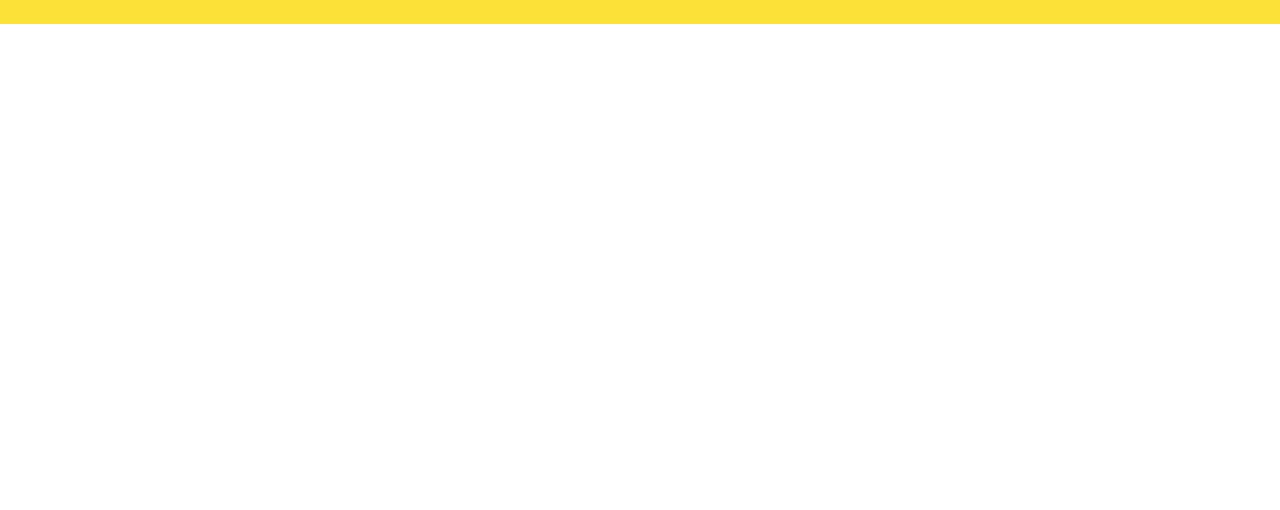
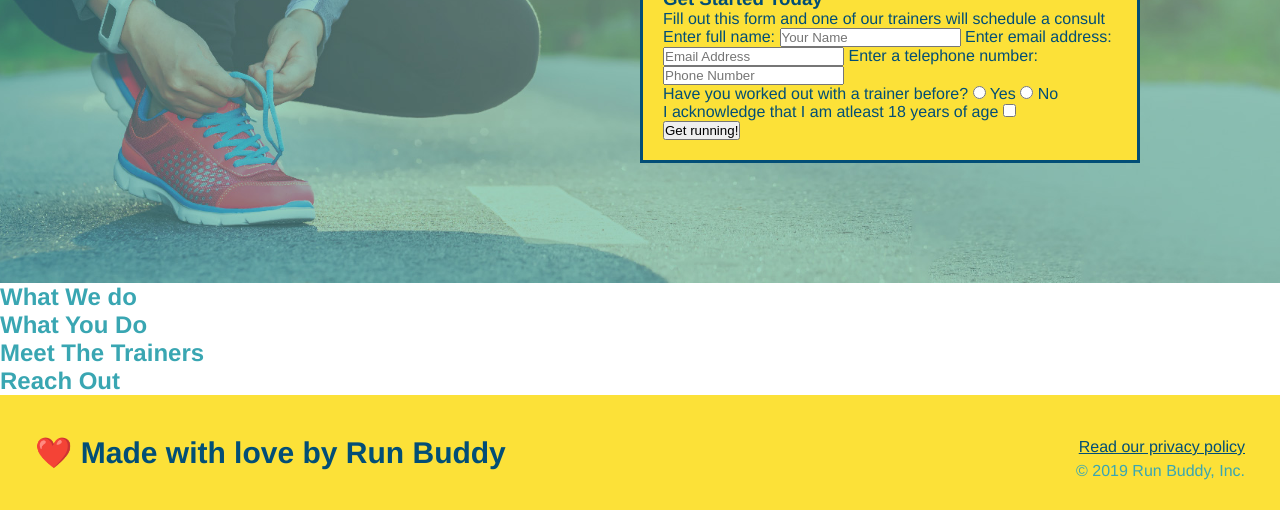
Before and after one commit to CimoneAlyse/run-buddy, a plain HTML site: page index.html in a window 1280 px wide. Shown: the part 399-909 px from the top of the page. Before the commit the page ends 800 px from the top, so only its background shows below. Drawn offline with Linux system fonts and the light colour scheme.

Commit message:
<boxform>

```diff
--- a/assets/css/buddy.css
+++ b/assets/css/buddy.css
@@ -69,3 +69,33 @@ header {
   footer a {
     color: #024e76;
   }
+
+
+  /* Hero Style Start */
+.hero {
+    background-image: url("../images/hero-bg.jpeg");
+    height: 600px;
+    background-size: cover;
+    background-position: center;
+    position: relative;
+  }
+  /* Hero Style End */
+  .hero-form {
+    background-color: #fce138;
+    padding: 20px;
+    width: 500px;
+    color: #024e76;
+  }
+  .hero-form {
+      border: solid 3px #024e76;
+  }
+  .hero-form {
+    border: 3px solid #024e76;
+    background-color: #fce138;
+    padding: 20px;
+    width: 500px;
+    color: #024e76;
+    position: absolute;
+    bottom: 120px;
+    right: 140px;
+  }
--- a/index.html
+++ b/index.html
@@ -34,7 +34,9 @@
         </header>
 
         <section>
+            <section class="hero">
             <div>
+                <div class="hero-form">
                 <h3>Get Started Today</h3>
                 <p>Fill out this form and one of our
                    trainers will schedule a consult</p>
@@ -66,12 +68,11 @@
 
                    </form>
             </div>
+
         </section>
 
         <!-- hero/jumbotron -->
-        <section>
 
-        </section>
 
         <!-- "what we do" section"-->
         <section>
```
Also changed, not shown: assets/images/hero-bg.jpeg (added).
